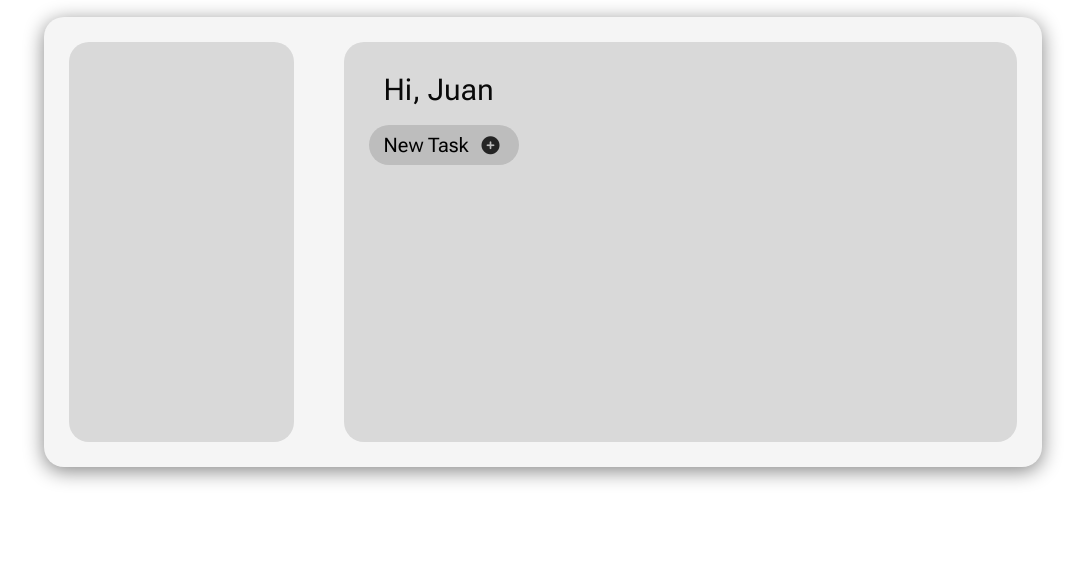
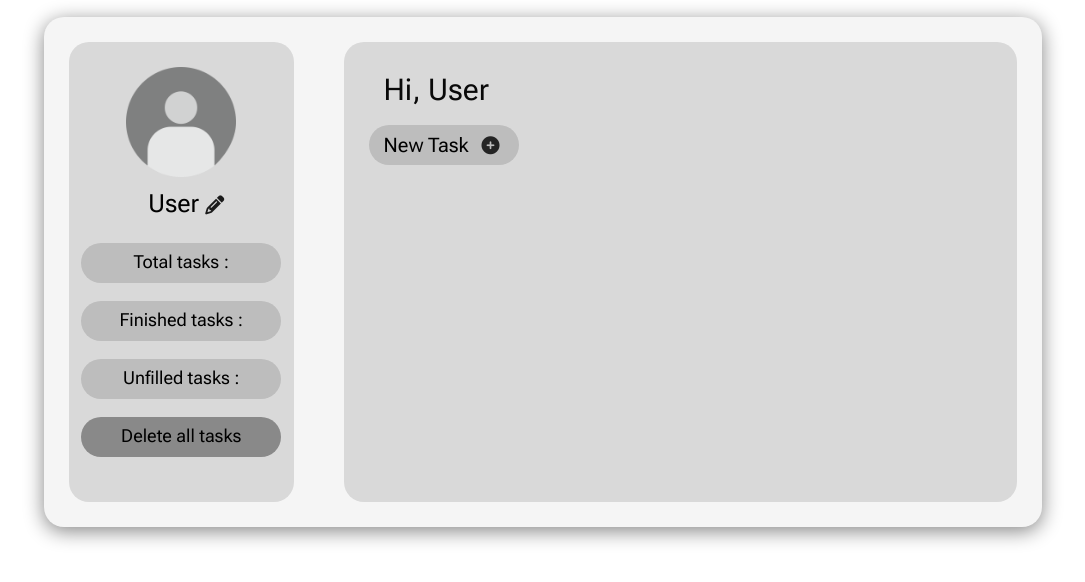
Before and after one commit to davidoberst/Tasky, a plain HTML site: page src/home.html in a window 1280 px wide. Shown: the part 176-758 px from the top of the page, without its empty margins (97-1182 px from the left). Drawn offline with Linux system fonts and the light colour scheme.

Commit message:
Frontend update

```diff
--- a/src/home.html
+++ b/src/home.html
@@ -15,9 +15,19 @@
 
  <div class="containerFather">
       <div class="containerLeft">
+        <center>
+        <img class="userIcon" src="/media/userIcon.png" alt="">
+        <p class="user_name">User <i class="fas fa-pencil-alt pencil_edit_ico"></i></p>
+        <div class="button_total_tasks"> <p class="text_total_tasks">Total tasks :</p></div>
+        <div class="button_finished_tasks"> <p class="text_total_tasks">Finished tasks :</p></div>
+        <div class="button_no_finished_tasks"> <p class="text_total_tasks">Unfilled tasks :</p></div>
+        <div class="deleteAllButton"> <p class="text_total_tasks">Delete all tasks</p></div>
+
+        </center>
       </div>
+
         <div class="containerRight">
-            <p class="helloUser">Hi, Juan</p>
+            <p class="helloUser">Hi, User</p>
             <button id="createTask">New Task <i class="fas fa-plus-circle"></i> </button>
          </div>
     </div>
--- a/src/styles/home.css
+++ b/src/styles/home.css
@@ -27,7 +27,7 @@ body {
   padding: 25px;                  /* espacio interno */
   margin: 20px auto;              /* centra horizontal */
   width: 75%;
-  height: 400px;
+  height: 460px;
 
   background-color: #f5f5f5;      /* gris clarito */
   border-radius: 20px;            /* esquinas redondeadas */
@@ -85,3 +85,73 @@ body {
   margin-left: 8px;   /* espacio entre el texto y el icono */
   font-size: 18px;    /* tamaño del icono */
 }
+
+
+.userIcon{
+margin-top: 25px;
+width: 110px;
+height: 110px;
+
+}
+
+
+.user_name{
+  margin-top: 8px;
+  font-size: 25px;
+  margin-left: 10px;
+}
+
+.pencil_edit_ico{
+color: rgb(27, 27, 27);
+font-size: 19px;
+ transition: color 0.3s, transform 0.3s;
+ cursor: pointer;
+}
+ .pencil_edit_ico:hover {
+    color: rgb(0, 0, 0);         /* cambia de color al pasar el mouse */
+    transform: scale(1.1); /* agranda 1.5 veces */
+  }
+
+  .button_total_tasks,
+   .button_finished_tasks,
+   .button_no_finished_tasks{
+    text-align: center;
+    justify-content: center;
+    font-family: "Roboto Flex", sans-serif;
+    border: none;
+    background-color: #bdbdbd ;
+    height: 40px;
+    width: 200px;
+    font-size: 18px;
+    border-radius: 100px;
+     transition: transform 0.2s ease, background-color 0.2s ease;
+  }
+
+  .text_total_tasks{
+    padding-top: 8px;
+  }
+
+.button_total_tasks:hover,
+.button_finished_tasks:hover,
+.button_no_finished_tasks:hover {
+    background-color: #bebebe;
+    transform: scale(1.1);
+}
+
+.deleteAllButton{
+    text-align: center;
+    justify-content: center;
+    font-family: "Roboto Flex", sans-serif;
+    border: none;
+    background-color: #898989 ;
+    height: 40px;
+    width: 200px;
+    font-size: 18px;
+    border-radius: 100px;
+     transition: transform 0.2s ease, background-color 0.2s ease;
+}
+
+.deleteAllButton:hover{
+   background-color: #5c5c5c;
+    transform: scale(1.1);
+}
```
Also changed, not shown: media/userIcon.png (added).
